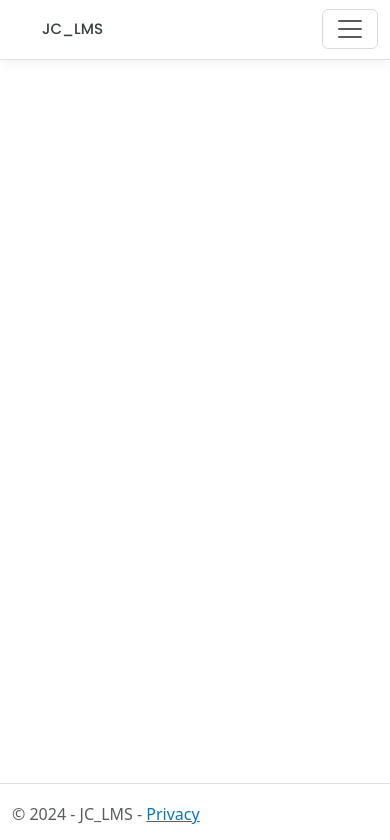
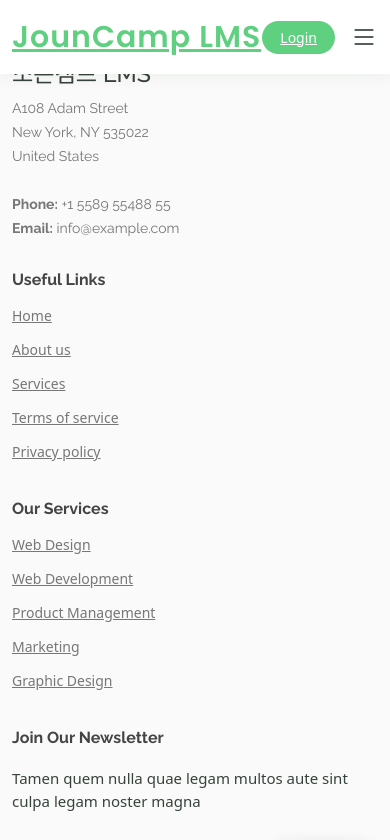
Before and after one commit to mezzang/jouncamp_front, a React (Create React App) app: page /courses/detail/1 in a window 390 px wide. Shown: the top 840 px of the page. Built offline with nearby package versions, Linux system fonts and the light colour scheme.

Commit message:
delete: layout_Basic 삭제

```diff
--- a/src/App.jsx
+++ b/src/App.jsx
@@ -1,7 +1,7 @@
+// src/App.jsx
 import { Routes, Route } from "react-router-dom";
 import LayoutMain from "./components/Layout/LayoutMain";
 import Layout from "./components/Layout/Layout";
-import LayoutBasic from "./components/Layout/LayoutBasic";
 import CoursesRoutes from "./routes/CoursesRoutes";
 import MyPageRoutes from "./routes/MyPageRoutes";
 import MemberRoutes from "./routes/MemberRoutes";
@@ -24,18 +24,16 @@ function App() {
           <Route path="privacy" element={<Privacy />} />
         </Route>
 
-        {/* 커뮤니티, 자료실 Layout */}
+        {/* 일반 페이지 (Layout) */}
         <Route element={<Layout />}>
           <Route path="about/*" element={<AboutRoutes />} />
           <Route path="notice/*" element={<NoticeRoutes />} />
           <Route path="qna/*" element={<QnaRoutes />} />
           <Route path="data/*" element={<DataRoutes />} />
           <Route path="member/*" element={<MemberRoutes />} />
-        </Route>
+          <Route path="courses/*" element={<CoursesRoutes />} />
 
-        {/* 로그인/회원/내강의실 LayoutBasic */}
-        <Route element={<LayoutBasic />}>
-          {/* 내강의실 (로그인 필요) */}
+          {/* 로그인 필요한 페이지 */}
           <Route
             path="mypage/*"
             element={
@@ -44,8 +42,6 @@ function App() {
               </ProtectedRoute>
             }
           />
-
-          <Route path="courses/*" element={<CoursesRoutes />} />
         </Route>
       </Routes>
     </AuthProvider>
--- a/src/components/Layout/LayoutBasic.jsx
+++ /dev/null
@@ -1,65 +0,0 @@
-// src/components/Layout/LayoutBasic.jsx
-import { Outlet, Link } from "react-router-dom";
-import "bootstrap/dist/css/bootstrap.min.css";
-import "../../styles/style.css"; // (기존 site.css 위치에 맞춰 조정)
-
-function LayoutBasic() {
-  return (
-    <>
-      {/* Header */}
-      <header>
-        <nav className="navbar navbar-expand-sm navbar-light bg-white border-bottom box-shadow mb-3">
-          <div className="container-fluid">
-            <Link className="navbar-brand" to="/">
-              JC_LMS
-            </Link>
-            <button
-              className="navbar-toggler"
-              type="button"
-              data-bs-toggle="collapse"
-              data-bs-target="#navbarNav"
-              aria-controls="navbarNav"
-              aria-expanded="false"
-              aria-label="Toggle navigation"
-            >
-              <span className="navbar-toggler-icon"></span>
-            </button>
-            <div
-              className="collapse navbar-collapse d-sm-inline-flex justify-content-between"
-              id="navbarNav"
-            >
-              <ul className="navbar-nav flex-grow-1">
-                <li className="nav-item">
-                  <Link className="nav-link text-dark" to="/">
-                    Home
-                  </Link>
-                </li>
-                <li className="nav-item">
-                  <Link className="nav-link text-dark" to="/privacy">
-                    Privacy
-                  </Link>
-                </li>
-              </ul>
-            </div>
-          </div>
-        </nav>
-      </header>
-
-      {/* Main */}
-      <div className="container">
-        <main role="main" className="pb-3">
-          <Outlet />
-        </main>
-      </div>
-
-      {/* Footer */}
-      <footer className="border-top footer text-muted">
-        <div className="container">
-          &copy; 2024 - JC_LMS - <Link to="/privacy">Privacy</Link>
-        </div>
-      </footer>
-    </>
-  );
-}
-
-export default LayoutBasic;
```
